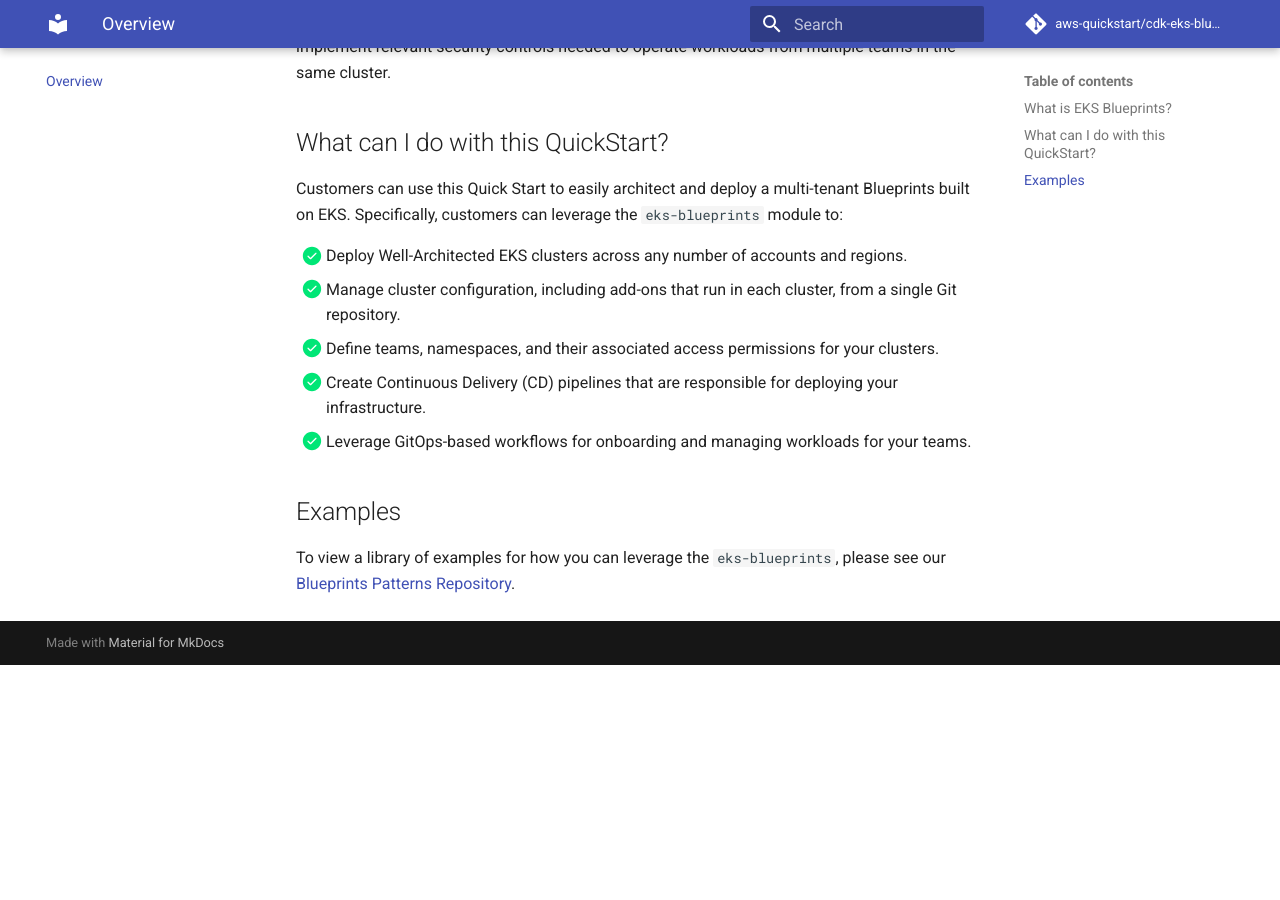
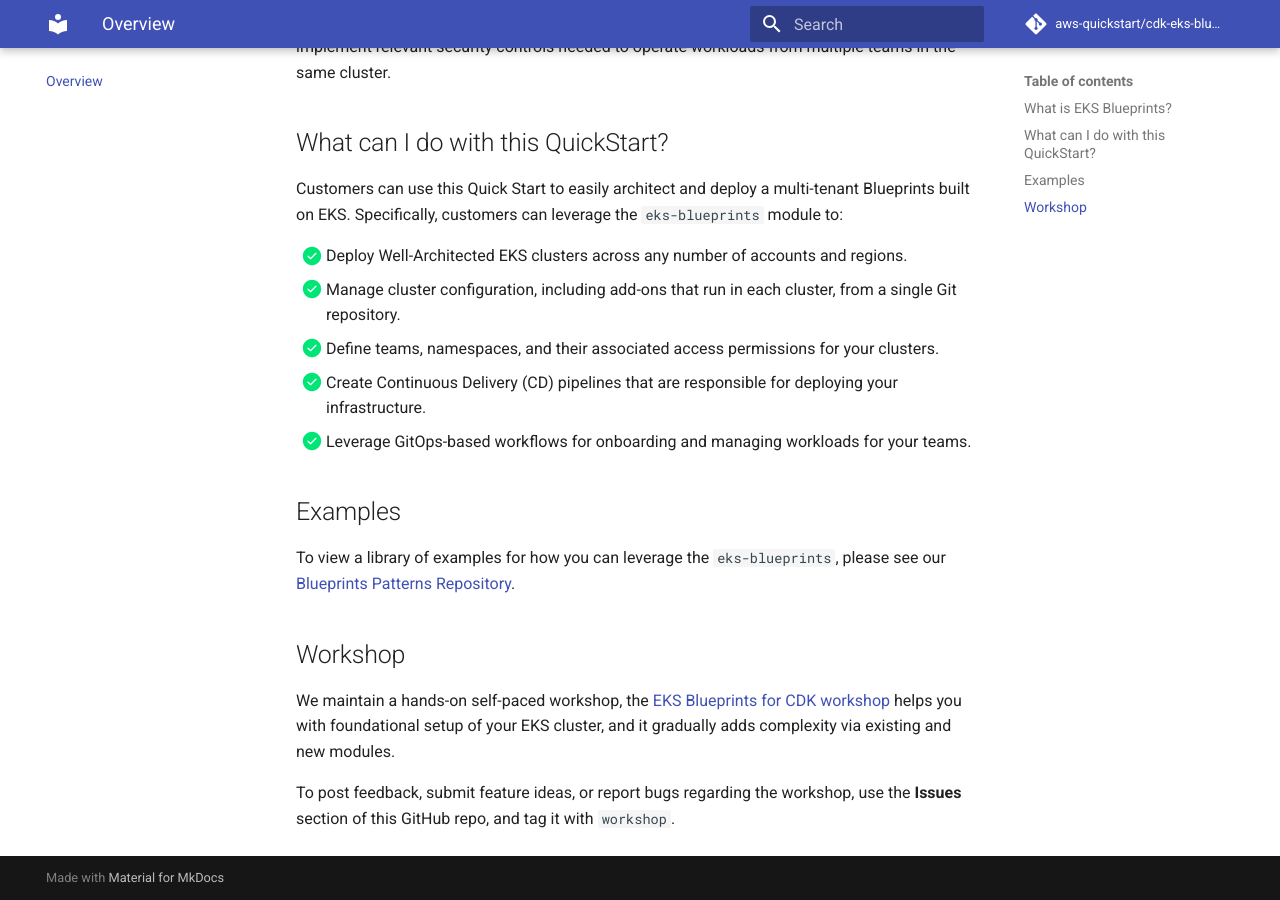
Before and after one commit to aws-quickstart/cdk-eks-blueprints, an MkDocs documentation site: the page built from docs/index.md, in a window 1280 px wide and 900 px high, scrolled down 675 px. Built offline with MkDocs 1.6.1 and Material for MkDocs 9.7.7, drawn with Linux system fonts in a browser that asks for light colours; comment, search, counter and statistics services are not loaded; before the commit the page ends 1340 px from its top, so only the background shows below that.

Commit message:
adding workshop link

```diff
--- a/docs/index.md
+++ b/docs/index.md
@@ -23,3 +23,9 @@
 ## Examples
 
 To view a library of examples for how you can leverage the `eks-blueprints`, please see our [Blueprints Patterns Repository](https://github.com/aws-samples/cdk-eks-blueprints-patterns).
+
+## Workshop
+
+We maintain a hands-on self-paced workshop, the [EKS Blueprints for CDK workshop](https://catalog.workshops.aws/eks-blueprints-for-cdk/en-US) helps you with foundational setup of your EKS cluster, and it gradually adds complexity via existing and new modules.
+
+To post feedback, submit feature ideas, or report bugs regarding the workshop, use the **Issues** section of this GitHub repo, and tag it with `workshop`.
```
Also changed, not shown: docs/README.md (+6 -0 lines).
